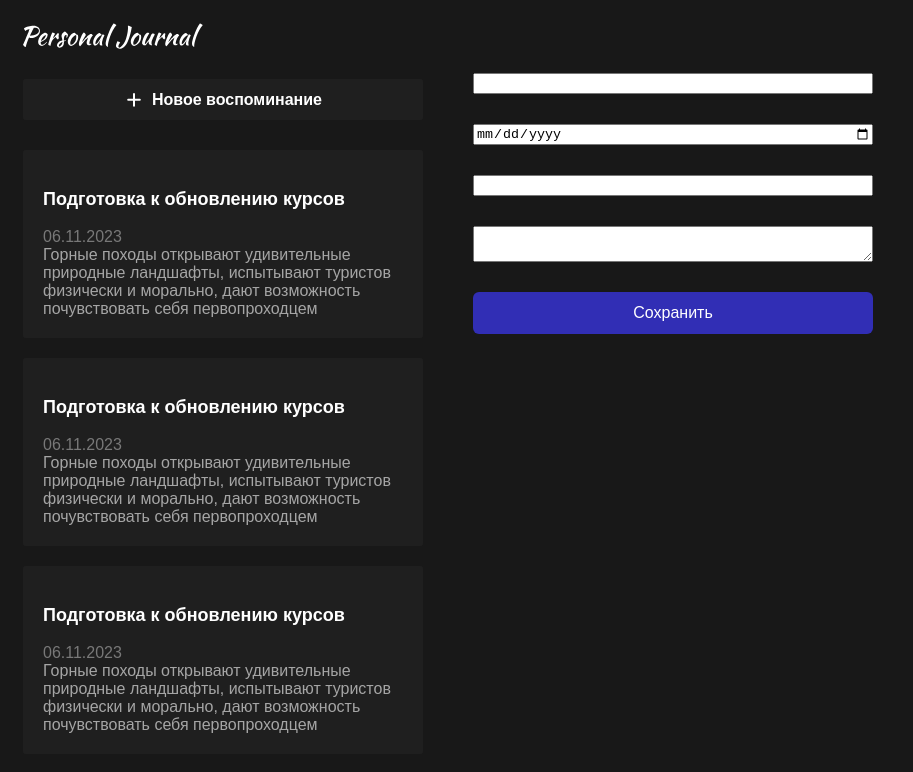
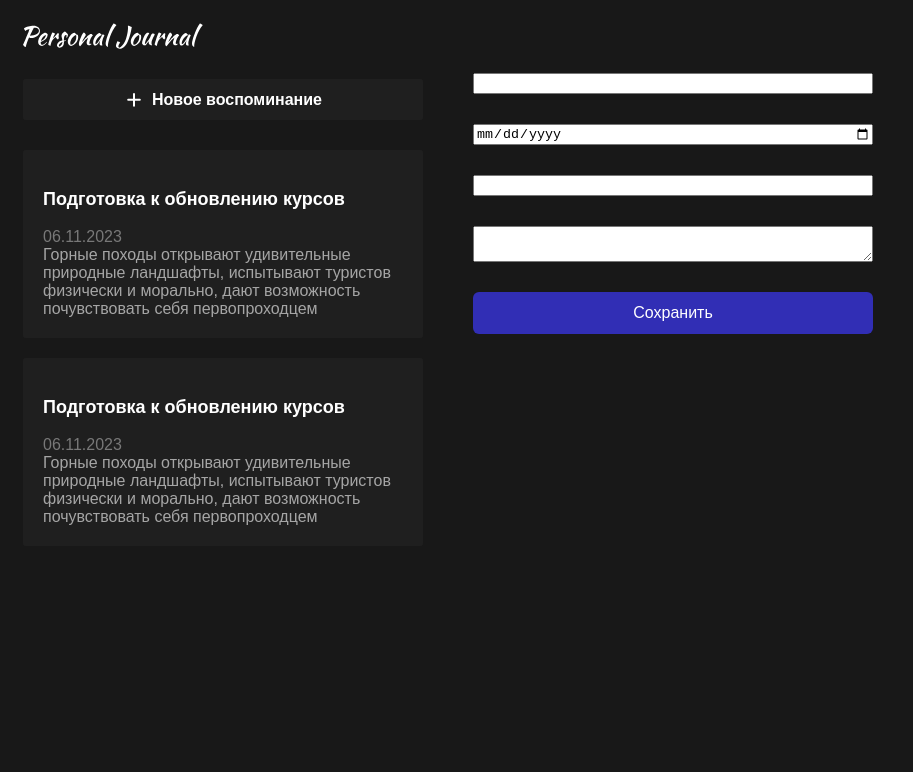
Before and after one commit to vitaliygalata1986/react-notes, a React (Vite) app: page / in a window 1280 px wide. Shown: the top 772 px of the page, without its empty margins (0-913 px from the left). Built offline with nearby package versions, Linux system fonts and the light colour scheme.

Commit message:
sorting items

```diff
--- a/src/App.jsx
+++ b/src/App.jsx
@@ -11,16 +11,13 @@ import { useState } from 'react';
 
 const INITIAL_DATA = [
   {
+    id: 1,
     title: 'Подготовка к обновлению курсов',
     date: new Date(),
     text: 'Горные походы открывают удивительные природные ландшафты, испытывают туристов физически и морально, дают возможность почувствовать себя первопроходцем',
   },
   {
-    title: 'Подготовка к обновлению курсов',
-    date: new Date(),
-    text: 'Горные походы открывают удивительные природные ландшафты, испытывают туристов физически и морально, дают возможность почувствовать себя первопроходцем',
-  },
-  {
+    id: 2,
     title: 'Подготовка к обновлению курсов',
     date: new Date(),
     text: 'Горные походы открывают удивительные природные ландшафты, испытывают туристов физически и морально, дают возможность почувствовать себя первопроходцем',
@@ -38,9 +35,20 @@ function App() {
         //  date: new Date('2023-11-16'), - в таком формате получаем из формы
         // тогда в итоге имеем Thu Nov 16 2023 02:00:00 GMT+0200 (Eastern European Standard Time)
         date: new Date(item.date),
+        id: Math.max(...oldItems.map((i) => i.id)) + 1, // находим самый большое значение id и добавляем к нему 1
       },
     ]);
   };
+  //const sortItems = (a, b) => b.date - a.date;
+  const sortItems = (a, b) => {
+    if (a.date < b.date) {
+      return 1;
+    } else {
+      return -1;
+    }
+  };
+
+  //console.log(items.sort());
   return (
     <div className="app">
       <LeftPanel>
@@ -48,9 +56,9 @@ function App() {
         <JournalAddButton />
         {items.length > 0 && (
           <JournalList>
-            {items.map((item, index) => (
-              <CardButton key={index}>
-                <JournalItem key={index} {...item} />
+            {items.sort(sortItems).map((item) => (
+              <CardButton key={item.id}>
+                <JournalItem {...item} />
               </CardButton>
             ))}
           </JournalList>
```
